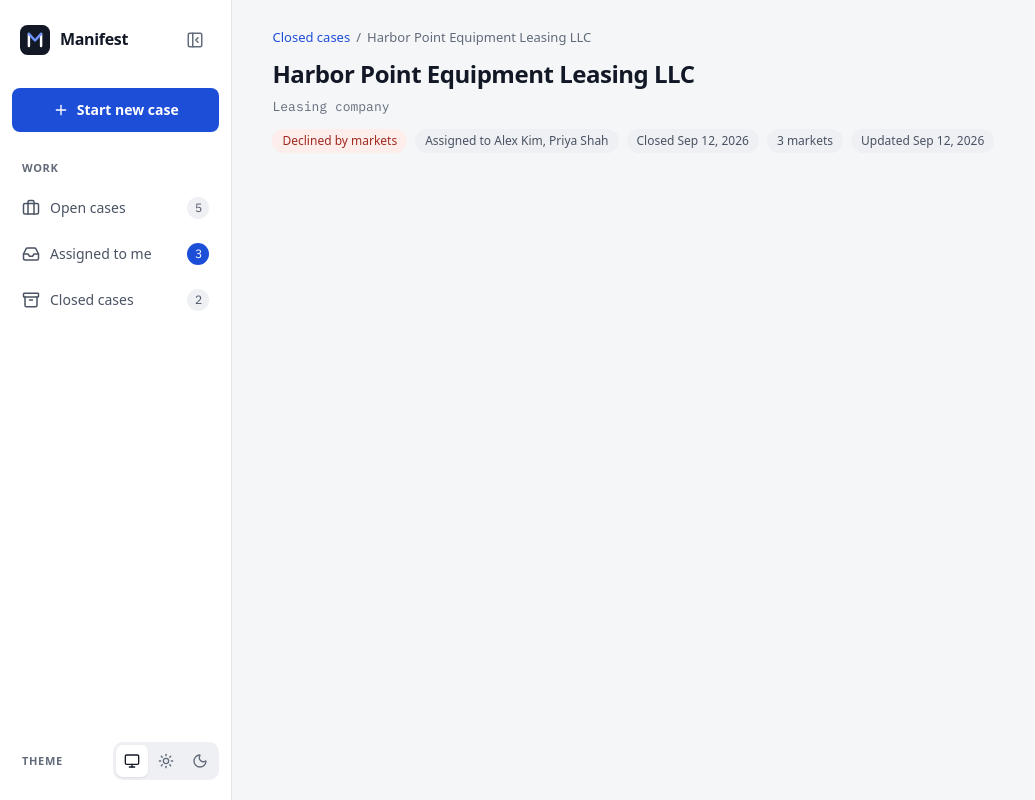
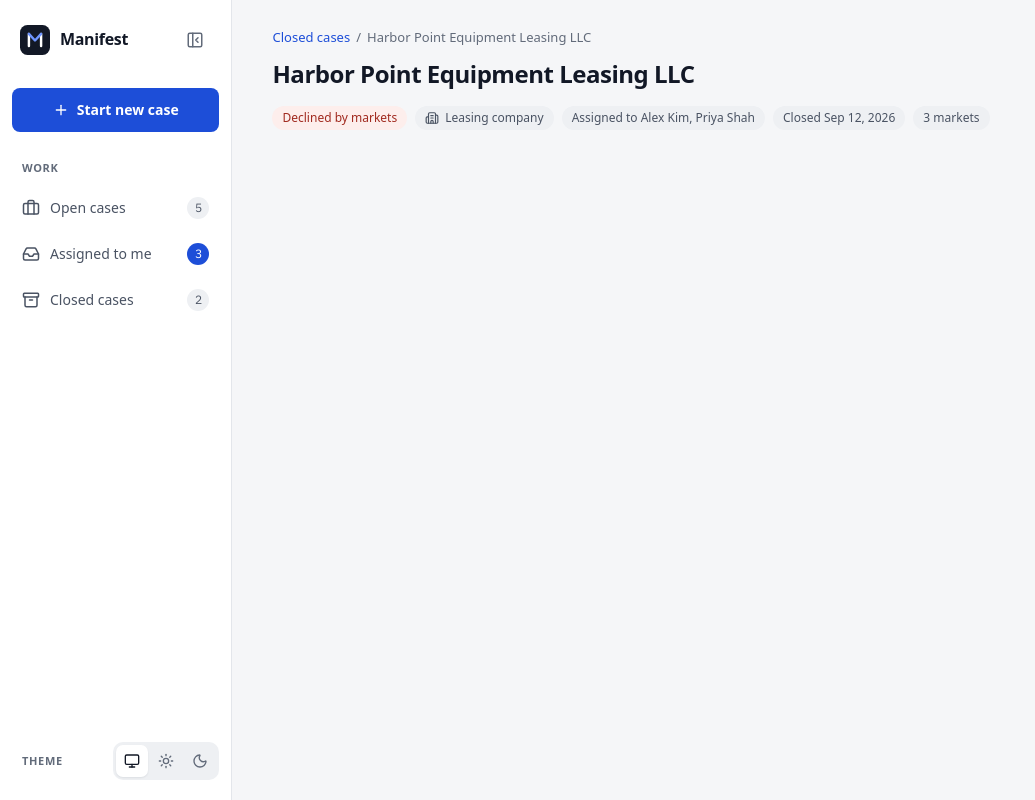
Before and after one commit to shubh0710/manifest, a React (Vite) app: page /cases/C-2026-0131 in a window 1280 px wide. Shown: the whole page, without its empty margins (0-1035 px from the left). Built offline with nearby package versions, Linux system fonts and the light colour scheme.

Commit message:
feat: show the case type as a chip in the case header

```diff
--- a/src/index.css
+++ b/src/index.css
@@ -197,6 +197,7 @@ a:hover {
 .chip {
     display: inline-flex;
     align-items: center;
+    gap: 6px;
     height: 24px;
     padding: 0 10px;
     border-radius: 999px;
--- a/src/pages/CasePage.tsx
+++ b/src/pages/CasePage.tsx
@@ -1,4 +1,5 @@
 import { Link, useParams } from "react-router"
+import { Building2, Truck } from "lucide-react"
 import CaseStatusChip from "../components/CaseStatusChip"
 import { useCases } from "../context/casesContext"
 import type { Case } from "../types/case"
@@ -42,13 +43,23 @@ function CasePage() {
             <header className="page-header">
                 <div>
                     <h1 className="page-title">{currentCase.name}</h1>
-                    <p className="case-meta">
-                        {currentCase.dot && `USDOT ${currentCase.dot} · `}
-                        {currentCase.type === 'carrier' ? 'Motor carrier' : 'Leasing company'}
-                    </p>
+                    {currentCase.dot && <p className="case-meta">USDOT {currentCase.dot}</p>}
 
                     <div className="case-chips">
                         <CaseStatusChip item={currentCase} />
+
+                        {currentCase.type === 'carrier' ? (
+                            <span className="chip">
+                                <Truck size={14} aria-hidden="true" />
+                                Motor carrier
+                            </span>
+                        ) : (
+                            <span className="chip">
+                                <Building2 size={14} aria-hidden="true" />
+                                Leasing company
+                            </span>
+                        )}
+
                         <span className="chip">Assigned to {currentCase.assignees.join(', ')}</span>
 
                         {currentCase.status === 'new' && (
@@ -65,8 +76,6 @@ function CasePage() {
                                 <span className="chip">{currentCase.marketsSubmitted} markets</span>
                             </>
                         )}
-
-                        <span className="chip">Updated {formatUpdated(currentCase.updatedAt)}</span>
                     </div>
                 </div>
             </header>
```
